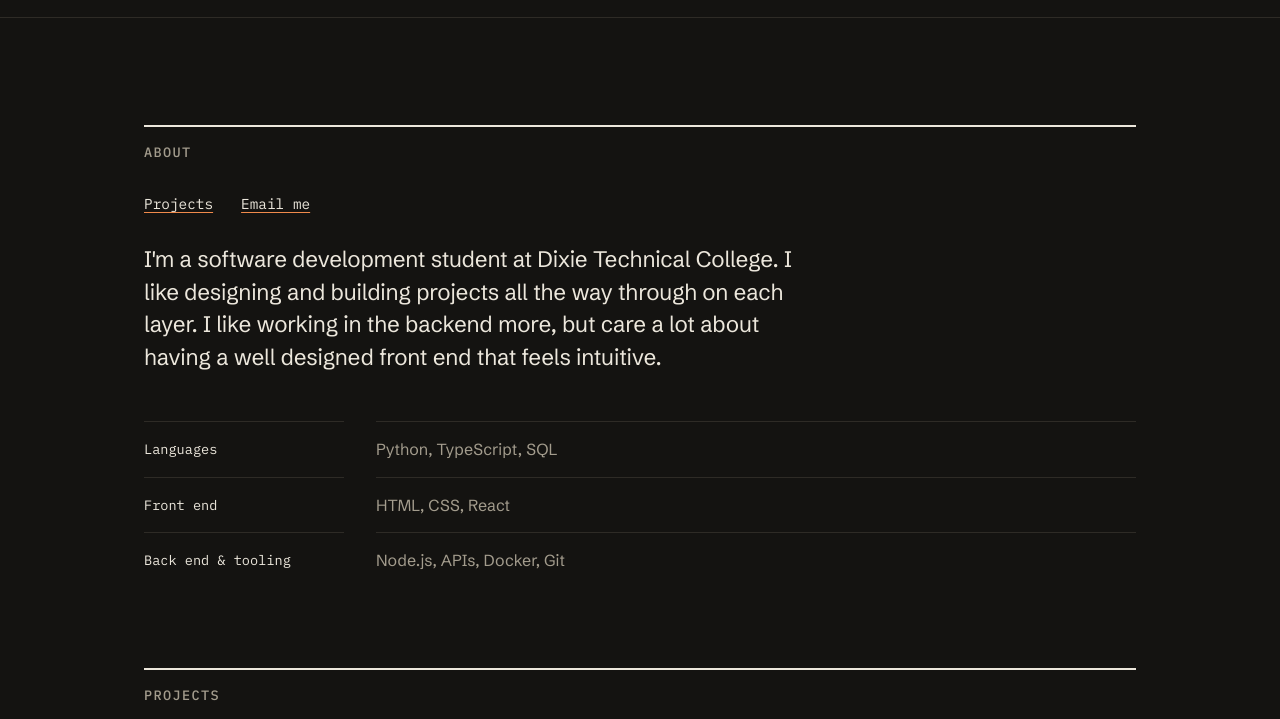
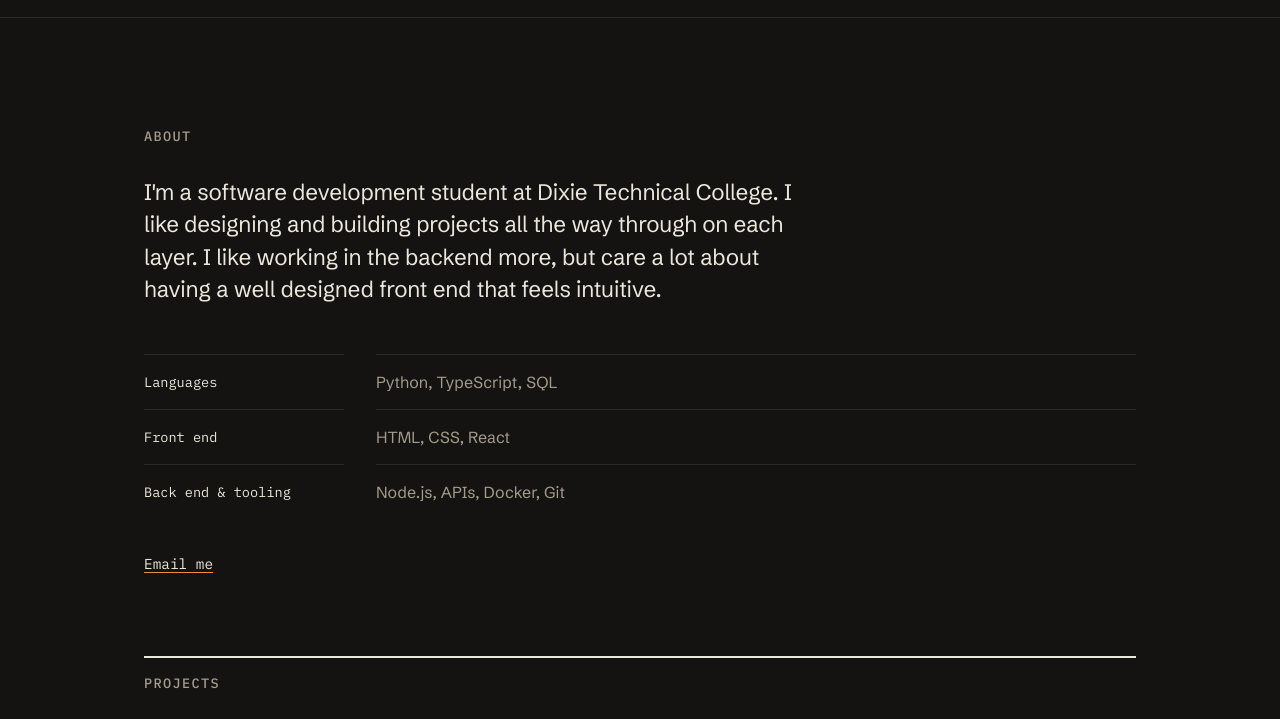
Before and after one commit to cjwallin5-tech/portfolio, a plain HTML site: page index.html in a window 1280 px wide. Shown: the part 52-771 px from the top of the page. Drawn offline with Linux system fonts and the light colour scheme.

Commit message:
Change UI

```diff
--- a/index.html
+++ b/index.html
@@ -9,7 +9,7 @@
 <link rel="preconnect" href="https://fonts.googleapis.com">
 <link rel="preconnect" href="https://fonts.gstatic.com" crossorigin>
 <link href="https://fonts.googleapis.com/css2?family=IBM+Plex+Mono:wght@400;500&family=Schibsted+Grotesk:wght@400;500;600&display=swap" rel="stylesheet">
-<link rel="stylesheet" href="styles.css?v=4">
+<link rel="stylesheet" href="styles.css?v=5">
 </head>
 <body>
 
@@ -28,7 +28,6 @@
   <section id="about" class="about about-first">
     <div class="wrap">
       <h1>About</h1>
-      <p class="hero-links"><a href="#projects">Projects</a> <a href="#contact">Email me</a></p>
       <p class="about-lead">I'm a software development student at Dixie Technical College.
             I like designing and building projects all the way through on each layer. I like working
             in the backend more, but care a lot about having a well designed front end that feels intuitive.</p>
@@ -41,6 +40,7 @@
         <dt>Back end &amp; tooling</dt>
         <dd>Node.js, APIs, Docker, Git</dd>
       </dl>
+      <p class="hero-links"><a href="#contact">Email me</a></p>
     </div>
   </section>
 
--- a/styles.css
+++ b/styles.css
@@ -207,3 +207,5 @@ h2 {
 .about.about-first { padding-top: 96px; }
 @media (max-width: 720px) { .about.about-first { padding-top: 56px; } }
 .about .hero-links { color: var(--ink); margin-bottom: 28px; }
+.about h1 { border-top: 0; padding-top: 0; }
+.about .hero-links { margin: 32px 0 0; }
```
